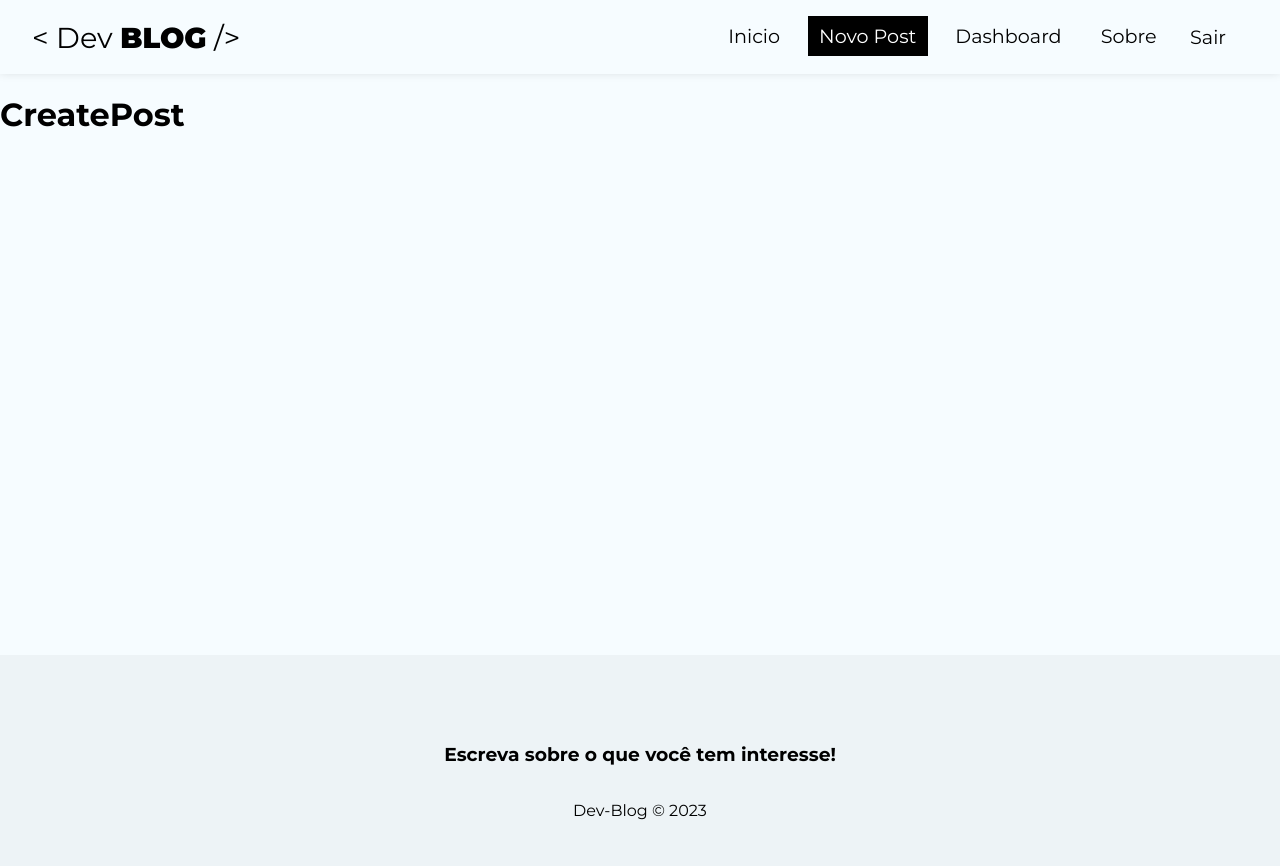
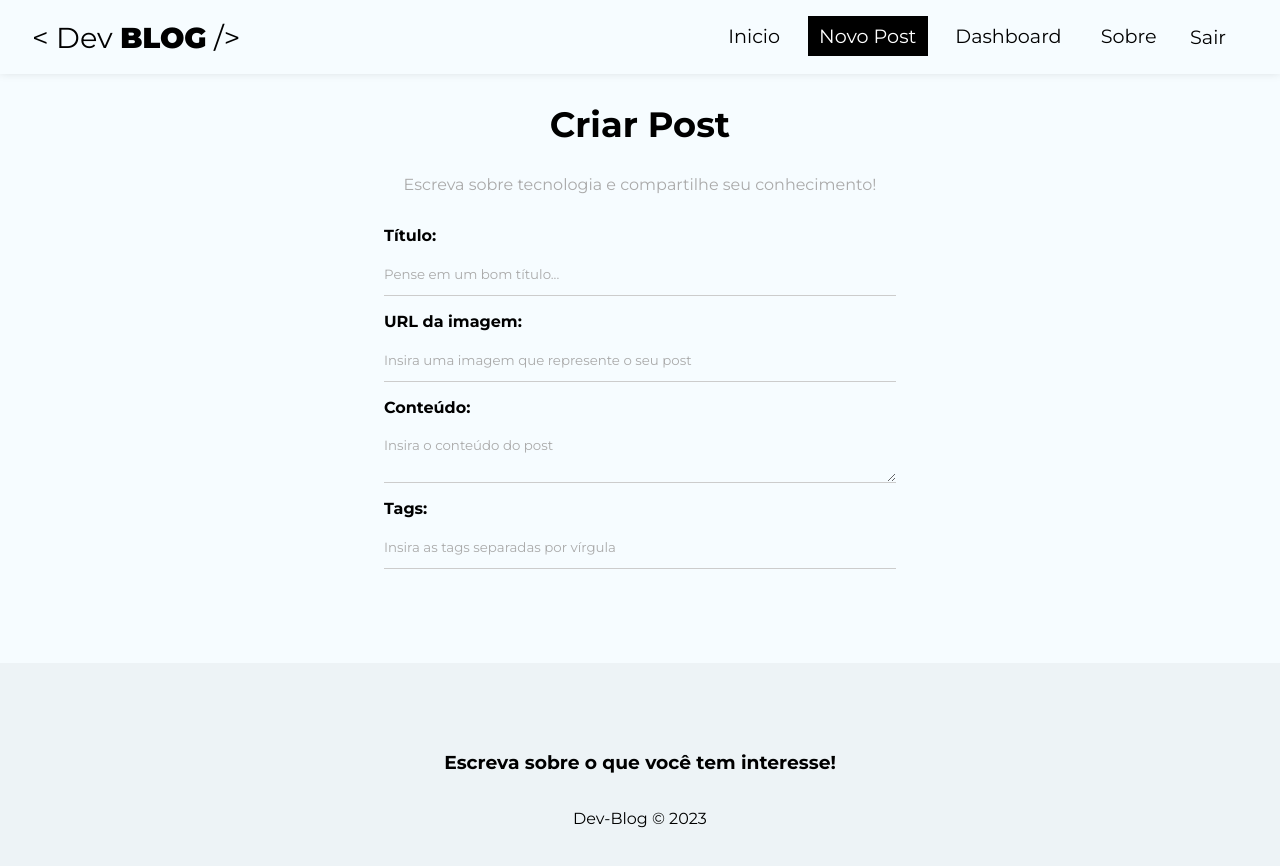
Before and after one commit to BrunoOliveira16/dev-blog, a React (Create React App) app: page /posts/create in a window 1280 px wide. Shown: the top 866 px of the page. Built offline with nearby package versions, Linux system fonts and the light colour scheme; no server answers; sample sign-in values are in the browser's storage.

Commit message:
Feat: Criado pagina de post e formulario

```diff
--- a/src/pages/CreatePost/CreatePost.js
+++ b/src/pages/CreatePost/CreatePost.js
@@ -1,9 +1,74 @@
+// Styles
 import './createPost.sass';
 
+// Hooks
+import { useState } from 'react';
+import { useNavigate } from 'react-router-dom';
+import { useAuthValue } from '../../context/AuthContext';
+
 const CreatePost = () => {
+  const [tittle, setTitle] = useState("");
+  const [image, setImage] = useState("");
+  const [body, setBody] = useState("");
+  const [tags, setTags] = useState([]);
+  const [formError, setFormError] = useState("");
+
+  const handleSubmit = (e) => {
+    e.preventDefault();
+  };
+
   return (
-    <div>
-        <h1>CreatePost</h1>
+    <div className="create_post">
+        <h2>Criar Post</h2>
+        <p>Escreva sobre tecnologia e compartilhe seu conhecimento!</p>
+        <form onSubmit={handleSubmit}>
+          <label>
+            <span>Título:</span>
+            <input
+              type="text"
+              name="title"
+              required
+              placeholder="Pense em um bom título..."
+              onChange={(e)=> setTitle(e.target.value)}
+              value={tittle}
+            />
+          </label>
+          <label>
+            <span>URL da imagem:</span>
+            <input
+              type="text"
+              name="image"
+              required
+              placeholder="Insira uma imagem que represente o seu post"
+              onChange={(e)=> setImage(e.target.value)}
+              value={image}
+            />
+          </label>
+          <label>
+            <span>Conteúdo:</span>
+            <textarea
+              name="body"
+              required
+              placeholder="Insira o conteúdo do post"
+              onChange={(e)=> setBody(e.target.value)}
+              value={body}
+            />
+          </label>
+          <label>
+            <span>Tags:</span>
+            <input
+              type="text"
+              name="tags"
+              required
+              placeholder="Insira as tags separadas por vírgula"
+              onChange={(e)=> setTags(e.target.value)}
+              value={tags}
+            />
+          </label>
+          {/*!loading && <button className="btn">Cadastrar</button>}
+          {loading && (<button className="btn" disabled>Aguarde...</button>)}
+          {error && <p className="error">{error}</p>*/}
+        </form>
     </div>
   );
 };
--- a/src/pages/CreatePost/createPost.sass
+++ b/src/pages/CreatePost/createPost.sass
@@ -1 +1,11 @@
 @use '../../styles/variables'
+
+.create_post
+    text-align: center
+
+    h2
+        font-size: 2.2rem
+
+    p
+        color: variables.$font-color-form
+        margin-bottom: 2rem
```
Also changed, not shown: src/hooks/useInsertDocument.js (added, +68 -0 lines).
